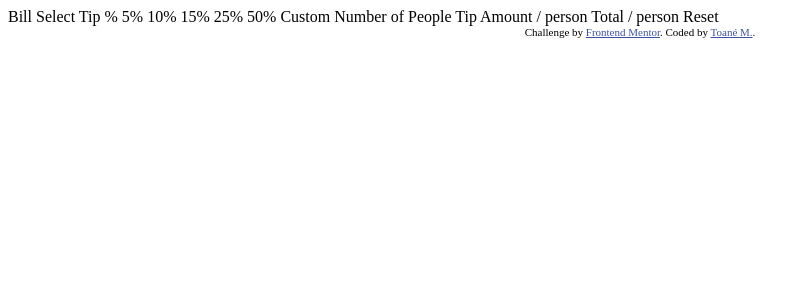
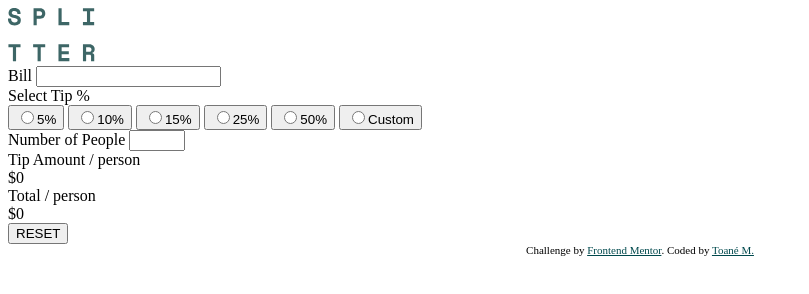
Before and after one commit to coder-txane/tip-calculator-app-main, a plain HTML site: page index.html in a window 1280 px wide. Shown: the whole page, without its empty margins (0-809 px from the left). Drawn offline with Linux system fonts and the light colour scheme.

Commit message:
Add the structure of the design

```diff
--- a/index.html
+++ b/index.html
@@ -6,42 +6,76 @@
 
   <link rel="icon" type="image/png" sizes="32x32" href="./images/favicon-32x32.png">
   <link rel="stylesheet" href="styles/style.css">
+  <link rel="preconnect" href="https://fonts.googleapis.com">
+  <link rel="preconnect" href="https://fonts.gstatic.com" crossorigin>
+  <link rel="stylesheet" href="https://fonts.googleapis.com/css2?family=Space+Mono:ital,wght@0,400;0,700;1,400;1,700&display=swap">
 
   <title>Frontend Mentor | Tip calculator app</title>
 
   <!-- Feel free to remove these styles or customise in your own stylesheet 👍 -->
   <style>
     .attribution { font-size: 11px; text-align: center; }
-    .attribution a { color: hsl(228, 45%, 44%); }
+    .attribution a { color: hsl(183, 100%, 15%); }
   </style>
 </head>
 
 <body>
+  <main id="container">
+    <img alt="splitter logo" id="logo" src="images/logo.svg">
+    <form id="wrapper">
+      <!-- Billing -->
+      <div id="bill-section">
+        <label class="heading" for="bill">Bill</label>
+        <input class="number-input" id="bill" type="number" min="1" required>
+      </div>
 
-  Bill
+      <div id="tip-section">
+        <label class="heading" for="tip">Select Tip %</label>
+        <div id="tip-wrapper">
+          <button><input class="radio" type="radio">5%</button>
+          <button><input class="radio" type="radio">10%</button>
+          <button><input class="radio" type="radio">15%</button>
+          <button><input class="radio" type="radio">25%</button>
+          <button><input class="radio" type="radio">50%</button>
+          <button><input class="radio" type="radio">Custom</button>
+        </div>
+      </div>
 
-  Select Tip %
-  5%
-  10%
-  15%
-  25%
-  50%
-  Custom
+      <div id="people-section">
+        <label class="heading" for="people">Number of People</label>
+        <input id="people" class="number-input" type="number" min="0" max="99" required>
+      </div>
 
-  Number of People
+      <!-- Calculator -->
+      <div id="calculator-section">
+        <div class="result-container">
+          <div class="result-wrapper">
+              <span class="heading calc-heading">Tip Amount</span>
+              <span class="sub-heading">/ person</span>
+          </div>
+          <span class="result">$0</span>
+        </div>
 
-  Tip Amount
-  / person
+        <div class="result-container">
+          <div class="result-wrapper">
+            <span class="heading calc-heading">Total</span>
+            <span class="sub-heading">/ person</span>
+          </div>
+          <span class="result">$0</span>
+        </div>
 
-  Total
-  / person
+        <button type="submit" id="reset-btn">RESET</button>
+      </div>
+    </form>
+  </main>
 
-  Reset
+  <footer>
+    <div class="attribution">
+      Challenge by <a href="https://www.frontendmentor.io?ref=challenge" target="_blank">Frontend Mentor</a>.
+      Coded by <a href="#">Toané M.</a>
+    </div>
+  </footer>
 
-  <div class="attribution">
-    Challenge by <a href="https://www.frontendmentor.io?ref=challenge" target="_blank">Frontend Mentor</a>.
-    Coded by <a href="#">Toané M.</a>.
-  </div>
   <script src="script.js"></script>
 </body>
 </html>
```
